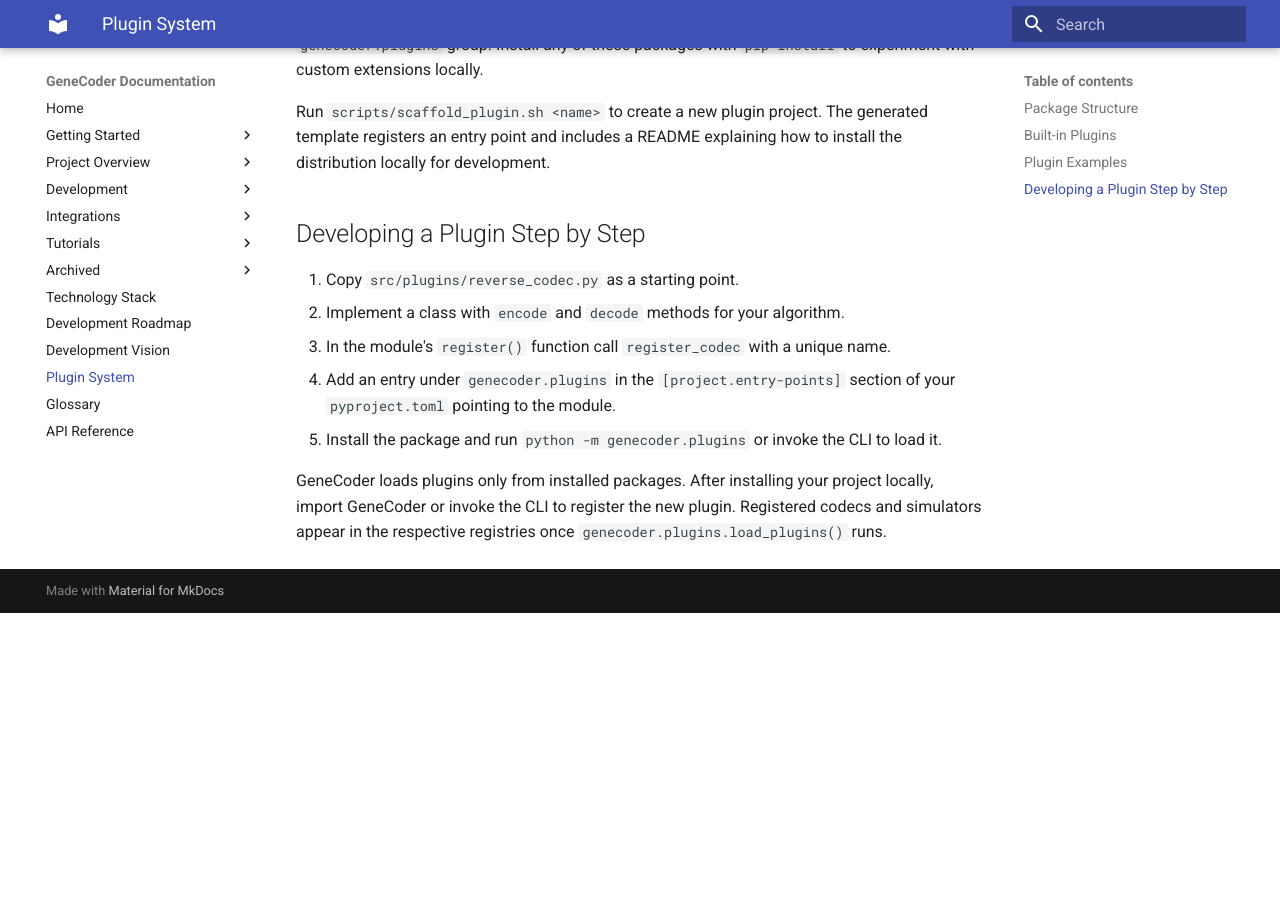
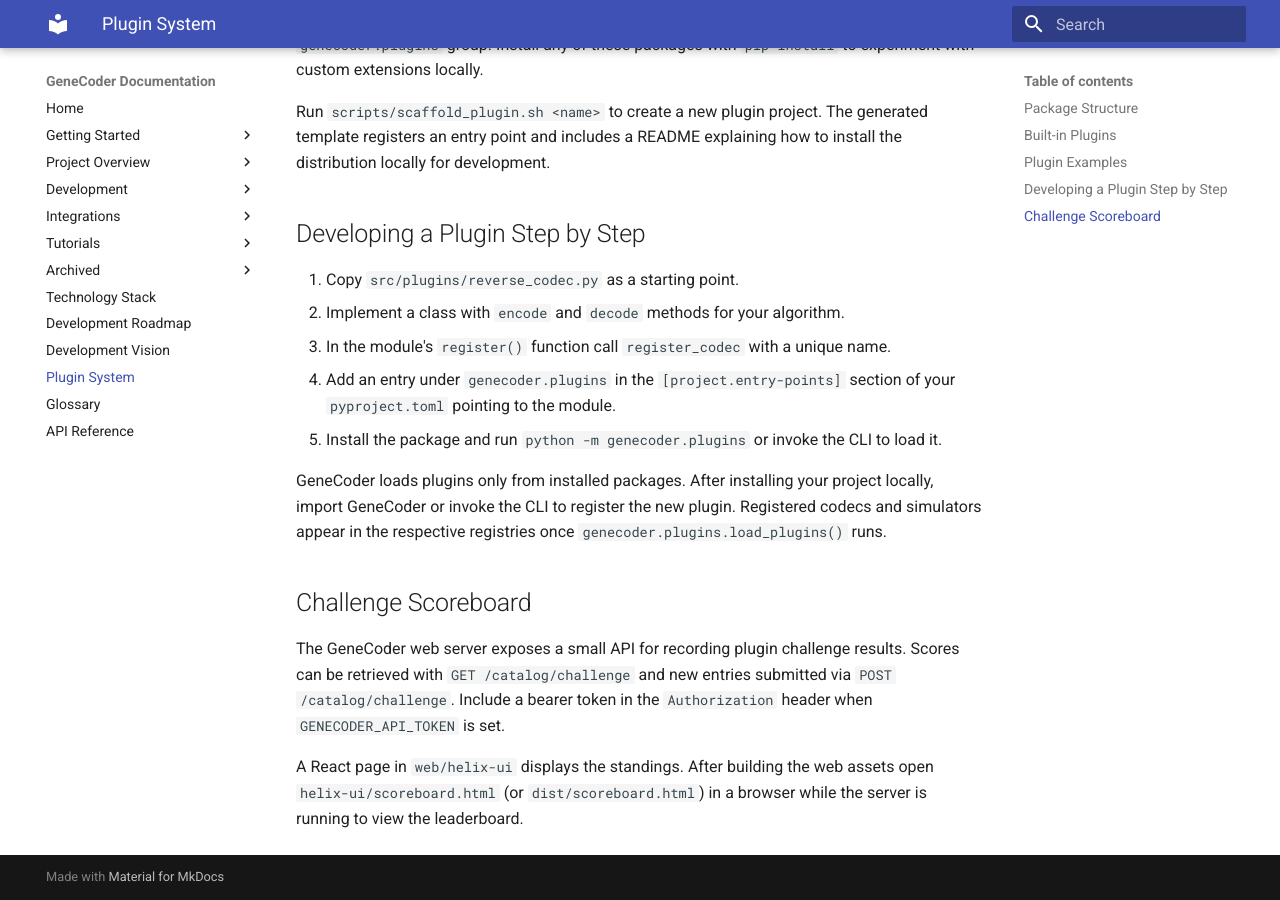
Before and after one commit to d0tTino/GeneCoder, an MkDocs documentation site: the page built from docs/plugins.md, in a window 1280 px wide and 900 px high, scrolled down 1874 px. Built offline with MkDocs 1.6.1 and Material for MkDocs 9.7.7, drawn with Linux system fonts in a browser that asks for light colours; before the commit the page ends 2487 px from its top, so only the background shows below that.

Commit message:
docs: add plugin challenge scoreboard guide

```diff
--- a/docs/plugins.md
+++ b/docs/plugins.md
@@ -111,3 +111,10 @@
 project locally, import GeneCoder or invoke the CLI to register the new plugin.
 Registered codecs and simulators appear in the respective registries once
 `genecoder.plugins.load_plugins()` runs.
+
+
+## Challenge Scoreboard
+
+The GeneCoder web server exposes a small API for recording plugin challenge results. Scores can be retrieved with `GET /catalog/challenge` and new entries submitted via `POST /catalog/challenge`. Include a bearer token in the `Authorization` header when `GENECODER_API_TOKEN` is set.
+
+A React page in `web/helix-ui` displays the standings. After building the web assets open `helix-ui/scoreboard.html` (or `dist/scoreboard.html`) in a browser while the server is running to view the leaderboard.
```
Also changed, not shown: README.md (+2 -2 lines), web/helix-ui/README.md (+4 -0 lines).
